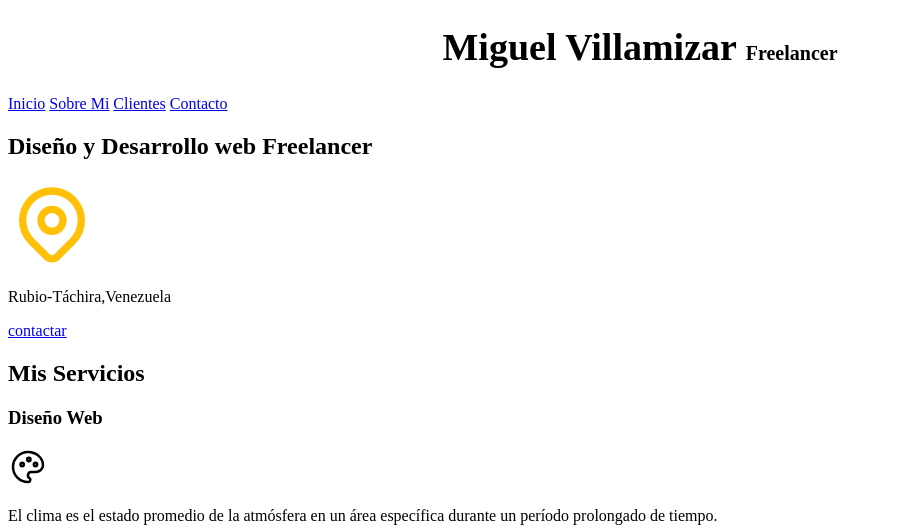
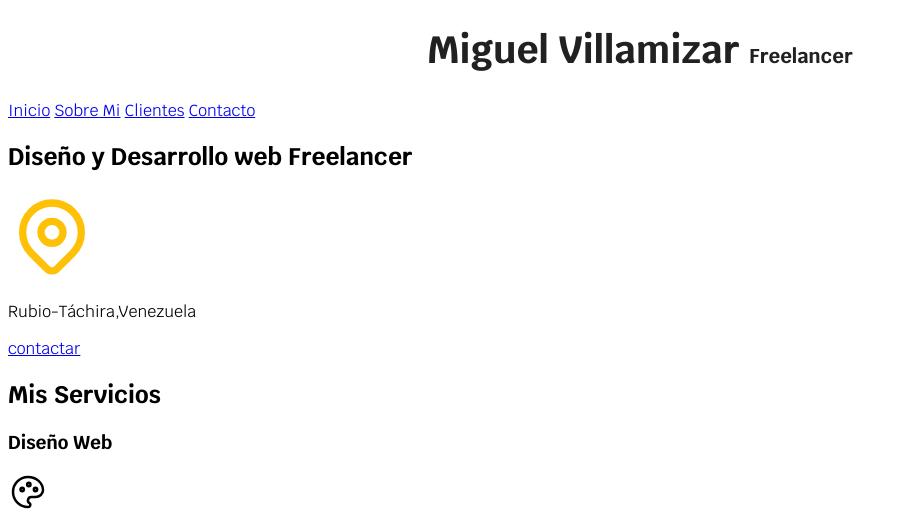
Before and after one commit to miguelreal90/primera_pagina, a plain HTML site: page index.html in a window 1280 px wide. Shown: the top 530 px of the page, without its empty margins (0-908 px from the left). Drawn offline with Linux system fonts and the light colour scheme.

Commit message:
agregando fuentes externas, google fonts para ser mas exacto

```diff
--- a/css/style.css
+++ b/css/style.css
@@ -1,13 +1,30 @@
+:root {
+    --blanco: #ffffff;
+    --oscuro: #212121;
+    --primario: #ffc187;
+    --secundario: #0097a7;
+    --gris: #757575;
+
+
+
+}
 html {
     font-size:62.5%;
+    font-family: "Krub", sans-serif;
 }
 body {
     font-size: 16px;/* 1rem = 10ps*/
 }
-h1 {
+
+.titulo {
     text-align: center;
     font-size: 3.8rem;
+    color:var(--oscuro);
+
+    font-weight: bold;
+
 }
 span {
     font-size: 2rem;
+    color: var(--oscuro);
 }
--- a/index.html
+++ b/index.html
@@ -4,11 +4,14 @@
     <meta charset="UTF-8">
     <meta name="viewport" content="width=device-width, initial-scale=1.0">
     <link rel="stylesheet" href="/css/style.css">
+    <link rel="preconnect" href="https://fonts.googleapis.com">
+<link rel="preconnect" href="https://fonts.gstatic.com" crossorigin>
+<link href="https://fonts.googleapis.com/css2?family=Krub:ital,wght@0,200;0,300;0,400;0,500;0,600;0,700;1,200;1,300;1,400;1,500;1,600;1,700&display=swap" rel="stylesheet">
     <title>Document</title>
 </head>
 <body>
     <header>
-        <h1>Miguel Villamizar <span>Freelancer</span></h1>
+        <h1 class="titulo">Miguel Villamizar <span>Freelancer</span></h1>
     </header>
     <nav>
         <a href="#">Inicio</a>
```
